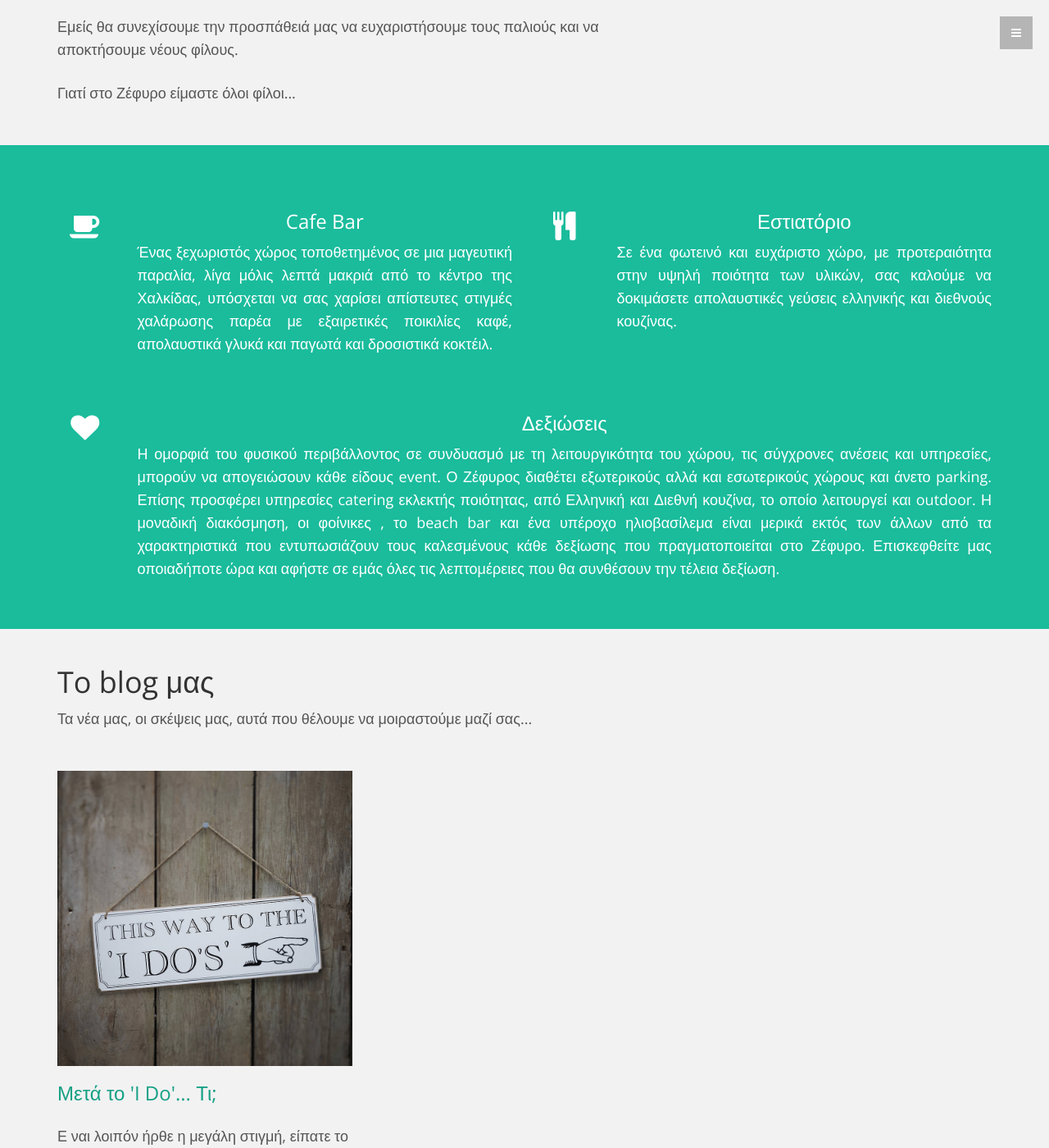
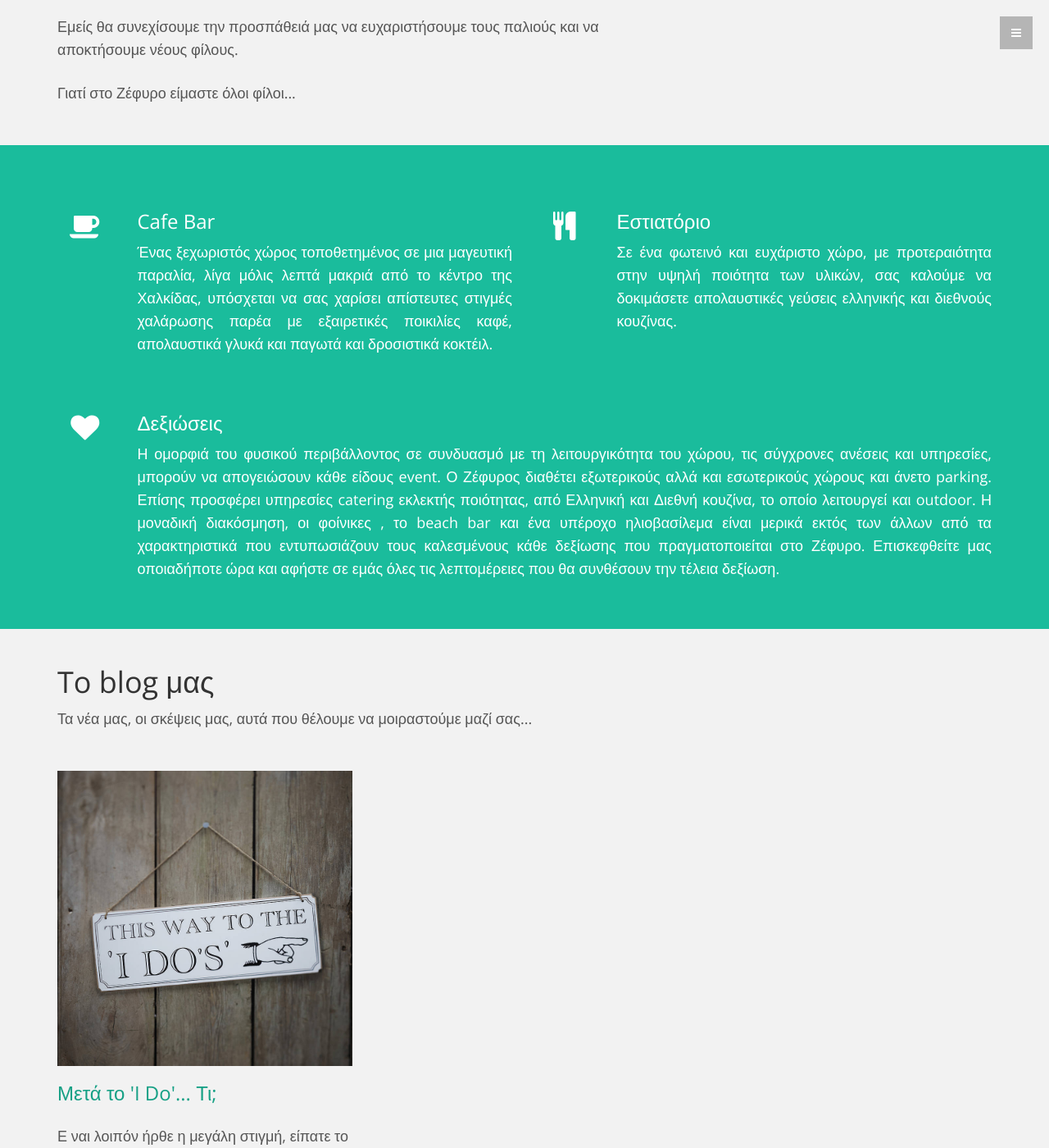
Before and after one commit to gkonstantina/zefirosevents.gr, a Jekyll site: the page built from index.html, in a window 1280 px wide and 1400 px high, scrolled down 1068 px. Shown: the whole window at 82% size. Built offline with Jekyll 4.4.1, drawn with Linux system fonts in a browser that asks for light colours; nearby versions of some CDN libraries.

Commit message:
fix column padding in post layout

```diff
--- a/_includes/services.html
+++ b/_includes/services.html
@@ -6,7 +6,7 @@
         <i class="fa fa-coffee"></i>
       </div>
       <div class="col-sm-5">
-        <h3 class="centered">Cafe Bar</h3>
+        <h3>Cafe Bar</h3>
         <p>Ένας ξεχωριστός χώρος τοποθετημένος σε μια μαγευτική παραλία, λίγα μόλις λεπτά μακριά από το κέντρο της Χαλκίδας, υπόσχεται να σας χαρίσει απίστευτες στιγμές χαλάρωσης παρέα με εξαιρετικές ποικιλίες καφέ, απολαυστικά γλυκά και παγωτά και δροσιστικά κοκτέιλ.</p>
       </div>
 
@@ -14,7 +14,7 @@
         <i class="fa fa-cutlery"></i>
       </div>
       <div class="col-sm-5">
-        <h3 class="centered">Εστιατόριο</h3>
+        <h3>Εστιατόριο</h3>
         <p>Σε ένα φωτεινό και ευχάριστο χώρο, με προτεραιότητα στην υψηλή ποιότητα των υλικών, σας καλούμε να δοκιμάσετε απολαυστικές γεύσεις ελληνικής και διεθνούς κουζίνας.</p>
       </div>
 
@@ -25,7 +25,7 @@
         <i class="fa fa-heart"></i>
       </div>
       <div class="col-sm-11">
-        <h3 class="centered">Δεξιώσεις</h3>
+        <h3>Δεξιώσεις</h3>
         <p>Η ομορφιά του φυσικού περιβάλλοντος σε συνδυασμό με τη λειτουργικότητα του χώρου, τις σύγχρονες ανέσεις και υπηρεσίες, μπορούν να απογειώσουν κάθε είδους event.
         Ο Ζέφυρος διαθέτει εξωτερικούς αλλά και εσωτερικούς χώρους και άνετο parking. Επίσης προσφέρει υπηρεσίες catering εκλεκτής ποιότητας, από Ελληνική και Διεθνή κουζίνα, το οποίο λειτουργεί και outdoor.
         Η μοναδική διακόσμηση, οι φοίνικες , το beach bar και ένα υπέροχο ηλιοβασίλεμα είναι μερικά εκτός των άλλων από τα χαρακτηριστικά που εντυπωσιάζουν τους καλεσμένους κάθε δεξίωσης που πραγματοποιείται στο Ζέφυρο.
--- a/css/main.scss
+++ b/css/main.scss
@@ -569,8 +569,8 @@ hr {
 
 .post-container
 {
-  padding-left: 20%;
-  padding-right: 20%;
+  padding-left: 10%;
+  padding-right: 10%;
   ul
   {
     list-style: square;
```
